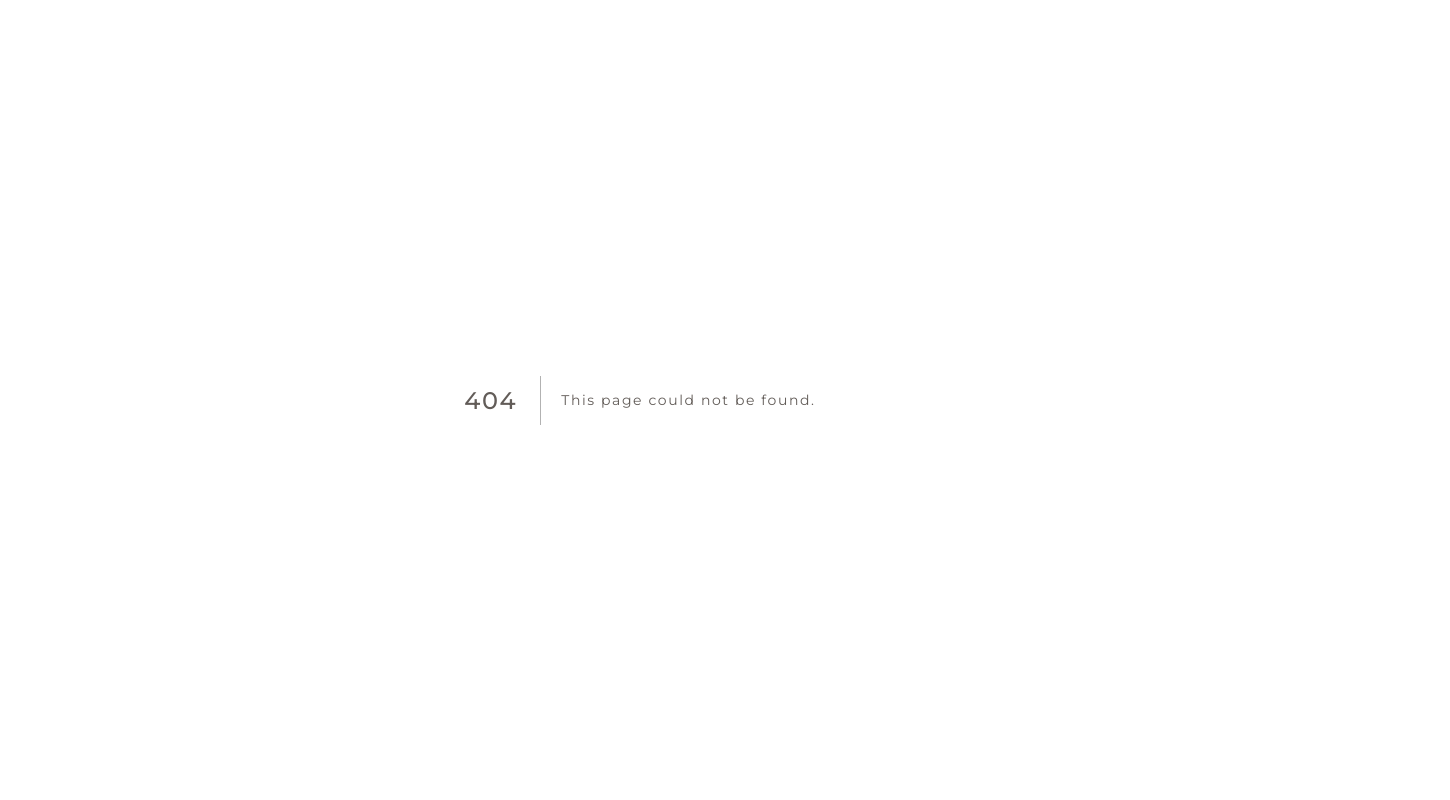
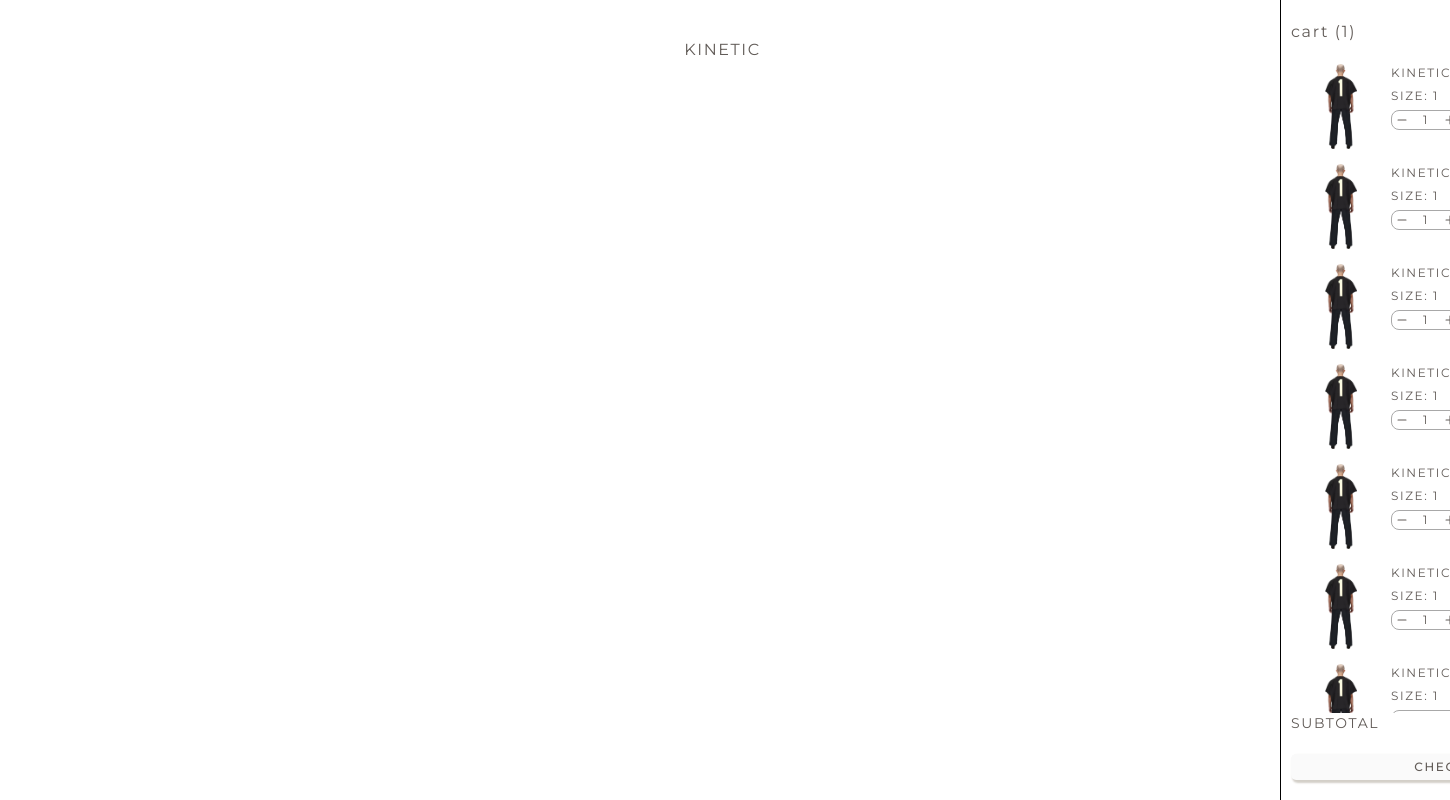
Before and after one commit to iturturika/newkinetic, a Next.js app: page /checkout in a window 1280 px wide. Before the commit this address had no page. Shown: the whole page, 1450 px wide, since content can reach past the window. Built offline with nearby package versions, Linux system fonts and the light colour scheme.

Commit message:
new page

```diff
--- /dev/null
+++ b/src/app/checkout/page.scss
@@ -0,0 +1,30 @@
+.checkout-page{
+    display: flex;
+    margin: 0 auto;
+    width: 1450px;
+    flex-direction: column;
+}
+
+@media screen and (max-width: 1450px) {
+    .main-page{
+        width: 1100px;
+    }
+}
+
+@media screen and (max-width: 1100px) {
+    .main-page{
+        width: 800px;
+    }
+}
+
+@media screen and (max-width: 800px) {
+    .main-page{
+        width: 450px;
+    }
+}
+
+@media screen and (max-width: 450px) {
+    .main-page{
+        width: 320px;
+    }
+}
--- /dev/null
+++ b/src/app/checkout/page.tsx
@@ -0,0 +1,17 @@
+'use client'
+import React from 'react'
+import './page.scss'
+import Header from "@/components/Header/Header";
+import Cart from "@/components/Cart/Cart";
+
+const page = () => {
+const [isOpenCart, setIsOpenCart] = React.useState<any>(false);
+  return (
+    <div className='checkout-page'>
+        <Header setIsOpenCart={setIsOpenCart}/>
+        <Cart isOpenCart={isOpenCart} setIsOpenCart={setIsOpenCart}/>
+    </div>
+  )
+}
+
+export default page
--- a/src/app/products/[id]/page.scss
+++ b/src/app/products/[id]/page.scss
@@ -100,7 +100,28 @@
     height: 40px;
     border: 0;
     cursor: pointer;
+    outline: none;
+    text-align: center;
+    -webkit-appearance: none;
+    -moz-appearance: none;
+    appearance: none;
 }
+
+
+.fade-in {
+    opacity: 0;
+    animation: fadeInAnimation 0.5s ease-in forwards;
+  }
+
+@keyframes fadeInAnimation {
+from {
+    opacity: 0;
+}
+to {
+    opacity: 1;
+}
+}
+
 
 @media screen and (max-width: 1450px) {
     .product-page{
--- a/src/components/Cart/Cart.scss
+++ b/src/components/Cart/Cart.scss
@@ -14,6 +14,7 @@
     padding-bottom: 20px;
     padding-left: 10px;
     padding-right: 10px;
+    z-index: 20;
 }
 
 .cart-section_close-button{
--- a/src/components/Header/Header.scss
+++ b/src/components/Header/Header.scss
@@ -10,6 +10,7 @@
     margin: 0 auto;
     cursor: pointer;
     padding-left: 60px;
+    text-decoration: none;
 }
 .cart{
     cursor: pointer;
--- a/src/components/Header/Header.tsx
+++ b/src/components/Header/Header.tsx
@@ -1,11 +1,10 @@
 import React from 'react'
 import './Header.scss'
-
-
+import Link from 'next/link'
 
 const Header = ({setIsOpenCart} : {setIsOpenCart: any}) => {
   return (
-    <header className="header fade-in"><p className="logo">KINETIC</p><p className="cart" onClick={() => {setIsOpenCart(true)}}>cart (1)</p></header>
+    <header className="header fade-in"><Link href={'/'} className="logo">KINETIC</Link><p className="cart" onClick={() => {setIsOpenCart(true)}}>cart (1)</p></header>
   )
 }
 
```
Also changed, not shown: src/app/products/[id]/page.tsx (+12 -7 lines).
